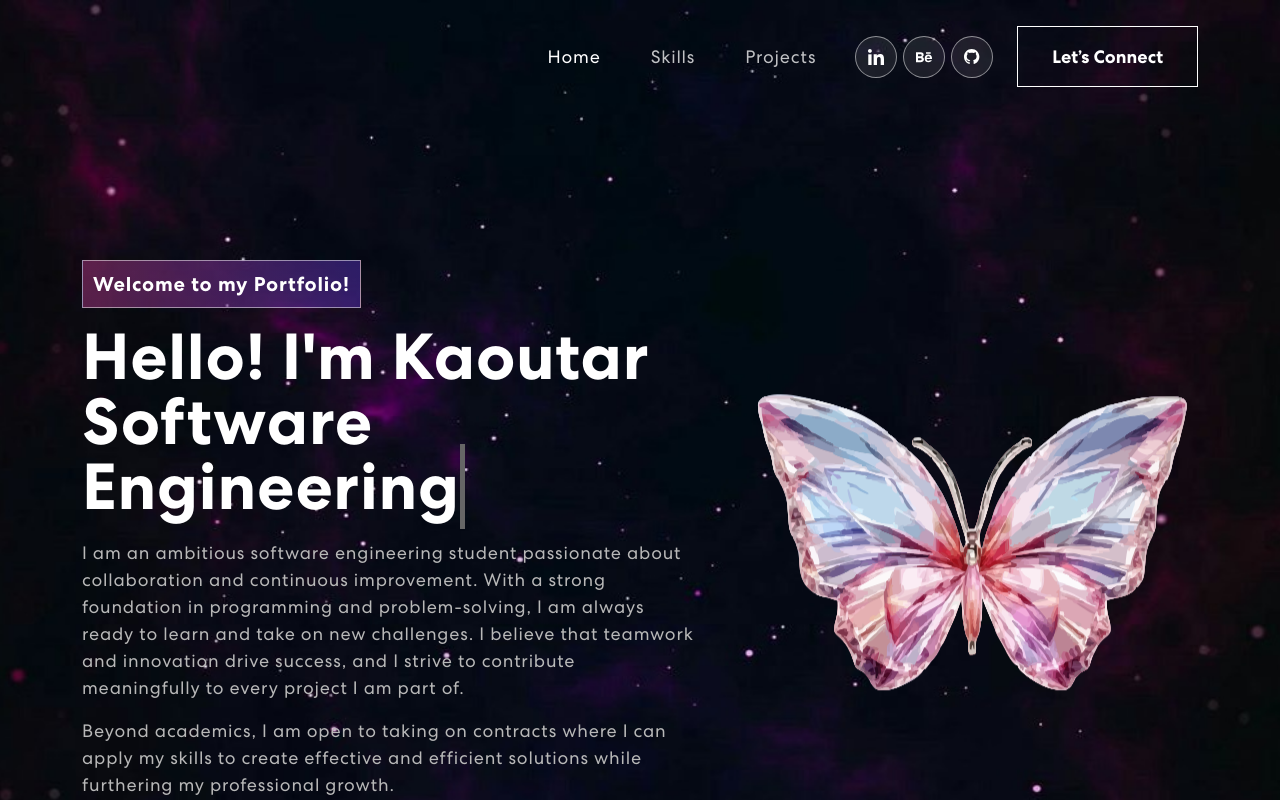
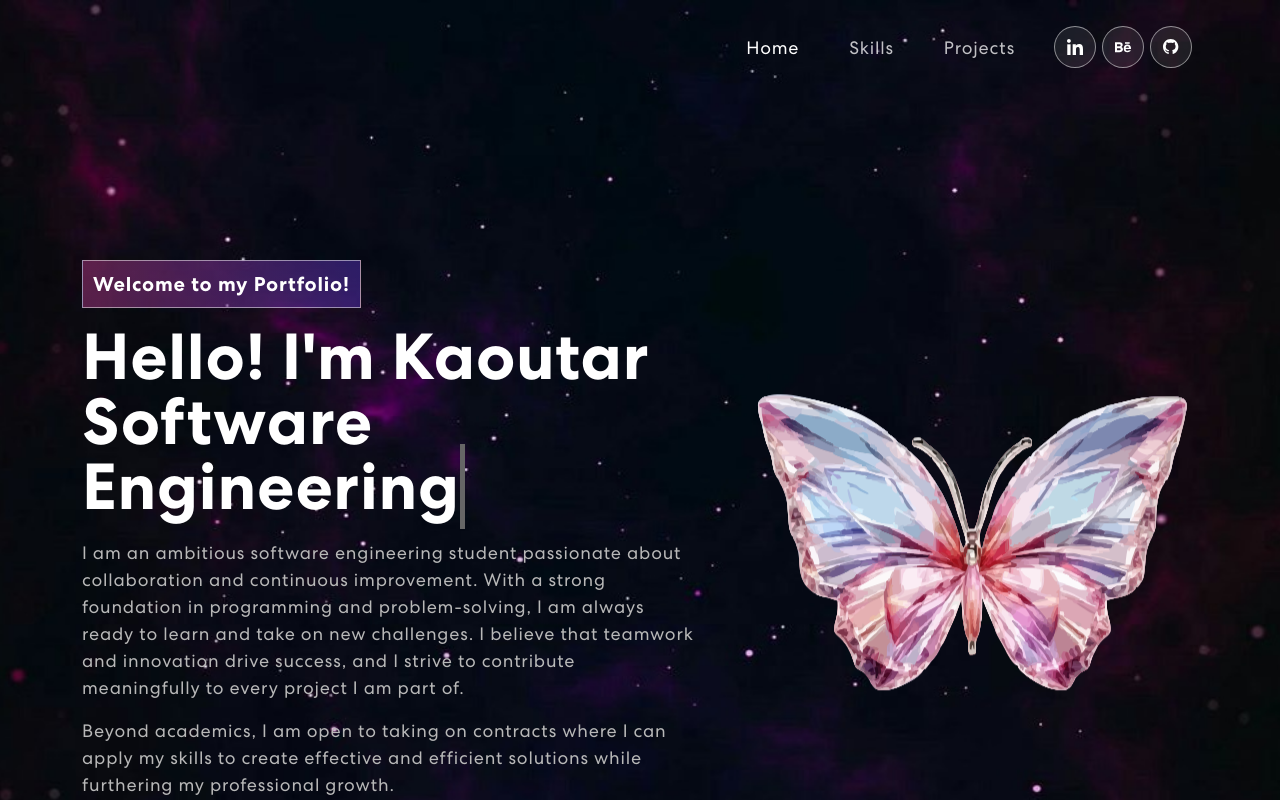
Before and after one commit to kaoutarell/portfolio, a React (Create React App) app: page / in a window 1280 px wide. Shown: the top 800 px of the page. Built offline with nearby package versions, Linux system fonts and the light colour scheme.

Commit message:
Update NavBar.js - remove let's connect

```diff
--- a/src/components/NavBar.js
+++ b/src/components/NavBar.js
@@ -83,11 +83,6 @@ export const NavBar = () => {
                   <img src={navIcon3} alt="" />
                 </a>
               </div>
-              <HashLink to="#connect">
-                <button className="vvd">
-                  <span>Let’s Connect</span>
-                </button>
-              </HashLink>
             </span>
           </Navbar.Collapse>
         </Container>
```
